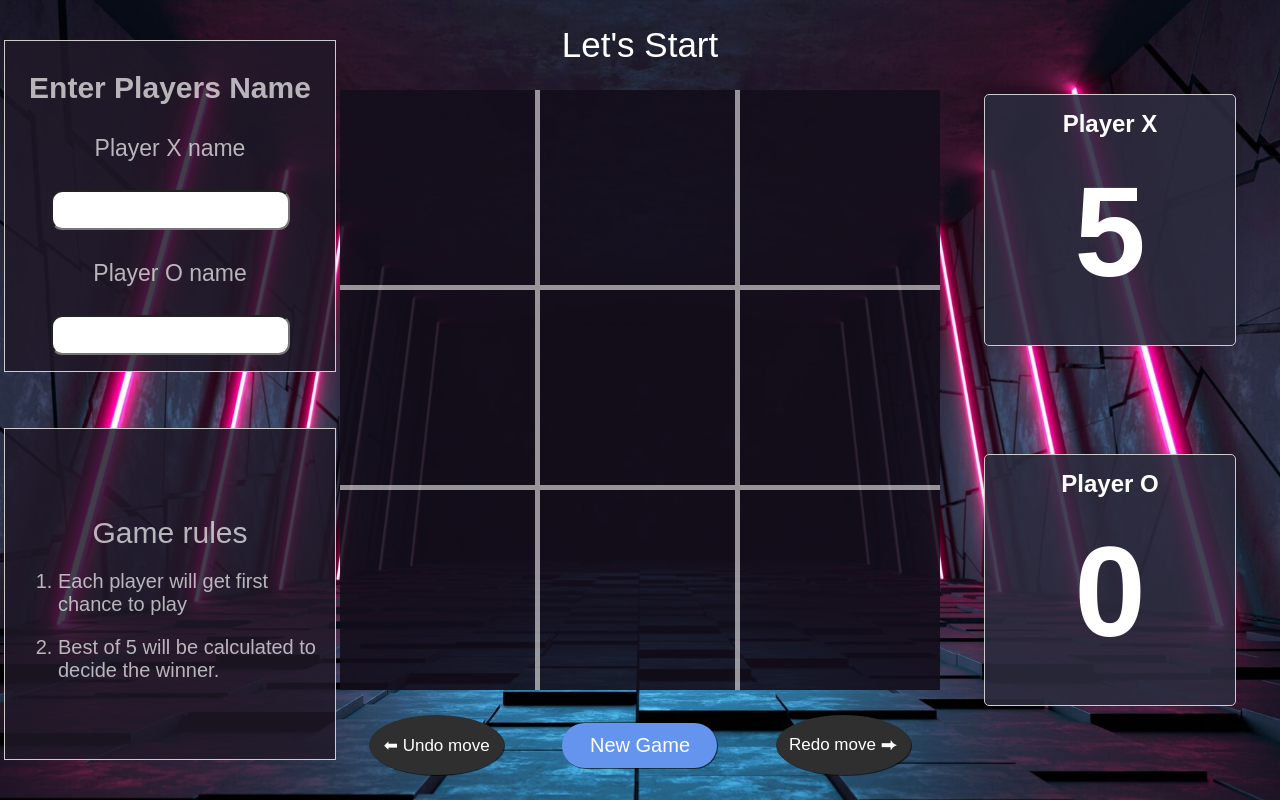
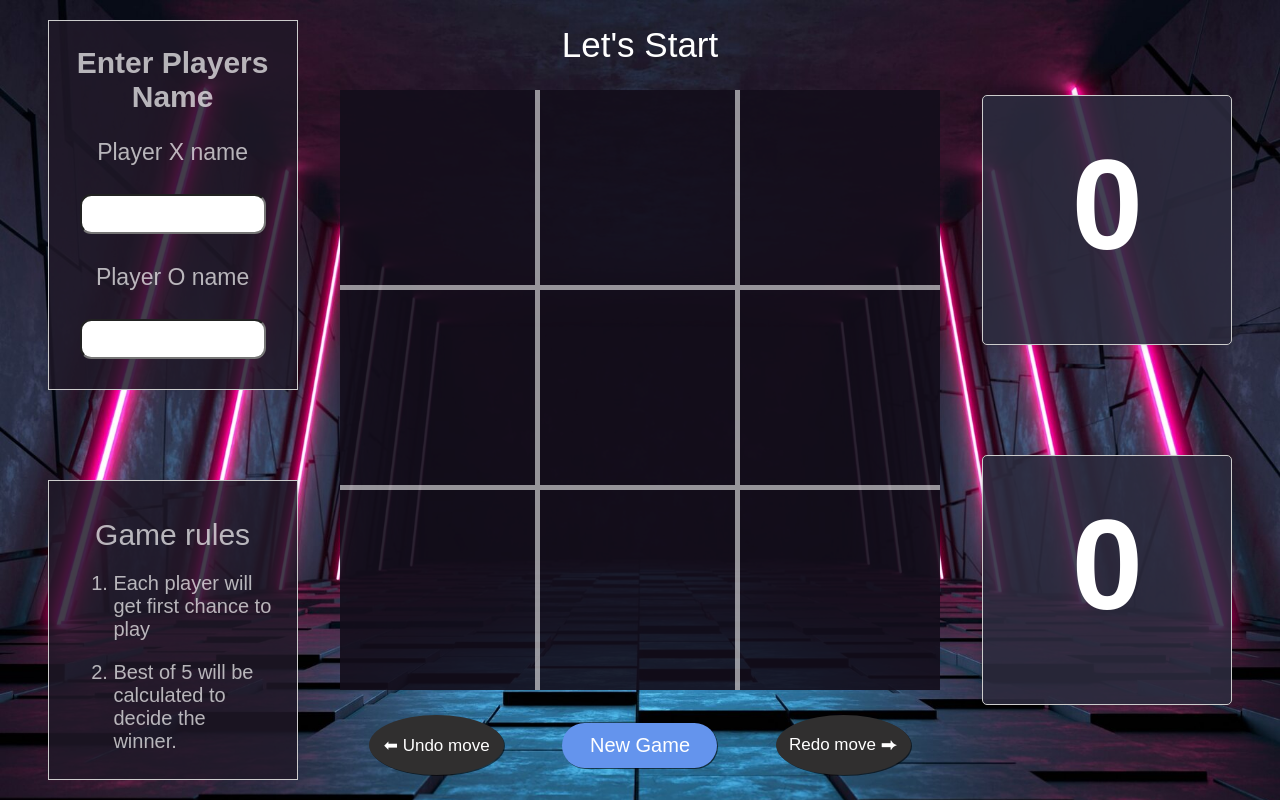
Before and after one commit to Aditya-Devarkonda/TIC-TAC-TOE, a React (Vite) app: page / in a window 1280 px wide. Built offline with nearby package versions, Linux system fonts and the light colour scheme.

Commit message:
building project - step 7
All features with player name & score update function added.

```diff
--- a/src/App.jsx
+++ b/src/App.jsx
@@ -1,97 +1,106 @@
+// App.jsx
 import LeftArea from "./components/LeftArea";
-import RightArea from "./components/RightArea";
+import ScoreCard from "./components/RightArea";
 import { Square } from "./components/Square";
 import React from "react";
 
 export default function Board() {
+  const [currentMove, setCurrentMove] = React.useState(true);
+  const [winnerName, setWinnerName] = React.useState("Let's Start");
+  const [allStepSquareValues, setAllStepSquareValues] = React.useState([Array(9).fill(null)]);
+  const [deletedSteps, setDeletedSteps] = React.useState([]);
+  const currentStepSquareValues = allStepSquareValues[allStepSquareValues.length - 1];
+  const [playerXName, setPlayerXName] = React.useState('');
+  const [playerOName, setPlayerOName] = React.useState('');
+  const [scoreX, setScoreX] = React.useState(0);
+  const [scoreO, setScoreO] = React.useState(0);
 
-  const [currentMove, setCurrentMove] = React.useState(true) ;
-  const [winnerName,setWinnerName] = React.useState("Let's Start");
-  const [allStepSquareValues, setAllStepSquareValues] = React.useState([Array(9).fill(null)])
-  const [deletedSteps, setDeletedSteps] = React.useState([]);
-  const currentStepSquareValues = (allStepSquareValues[allStepSquareValues.length -1])
-
-  function toggleMove(currentMove){
-    setCurrentMove(prevmove=> !prevmove)
-    return currentMove ? 'X':'O';
+  function toggleMove(currentMove) {
+    setCurrentMove(prevmove => !prevmove);
+    return currentMove ? 'X' : 'O';
   }
 
-  function toggleSquareValue(squareNumber){
-    if(calculateWinner(currentStepSquareValues)||currentStepSquareValues[squareNumber])
-    {
-      return
+  function toggleSquareValue(squareNumber) {
+    if (calculateWinner(currentStepSquareValues) || currentStepSquareValues[squareNumber]) {
+      return;
     }
 
     const tempArray = currentStepSquareValues.slice();
-    tempArray[squareNumber]= toggleMove(currentMove)
-    setAllStepSquareValues([...allStepSquareValues,tempArray])
+    tempArray[squareNumber] = toggleMove(currentMove);
+    setAllStepSquareValues([...allStepSquareValues, tempArray]);
 
-    function checkWinner(){
-      const winner = calculateWinner(tempArray);
-      if (winner) {
-        setWinnerName(`${winner} is a winner`);
+    const winner = calculateWinner(tempArray);
+    if (winner) {
+      const winningPlayer = winner === 'X' ? playerXName : playerOName;
+      setWinnerName(`${winningPlayer} is the winner!`);
+      if (winner === 'X') {
+        setScoreX(scoreX + 1);
       } else {
-        if (!tempArray.includes(null)) {
-          setWinnerName("No winner");
-        } else {
-          setWinnerName(`Next move: ${currentMove ? 'O' : 'X'}`);
-        }
+        setScoreO(scoreO + 1);
+      }
+    } else {
+      if (!tempArray.includes(null)) {
+        setWinnerName("No winner");
+      } else {
+        const nextMovePlayer = currentMove ? `${playerOName} (O)` : `${playerXName} (X)`;
+        setWinnerName(`Next move: ${nextMovePlayer}`);
       }
     }
-    checkWinner ()
   }
 
-  function calculateWinner(squareLines){
+  function calculateWinner(squareLines) {
     const winningLines = [
-      [0,1,2],
-      [3,4,5],
-      [6,7,8],
-      [0,3,6],
-      [1,4,7],
-      [2,5,8],
-      [0,4,8],
-      [2,4,6],
+      [0, 1, 2],
+      [3, 4, 5],
+      [6, 7, 8],
+      [0, 3, 6],
+      [1, 4, 7],
+      [2, 5, 8],
+      [0, 4, 8],
+      [2, 4, 6],
     ];
-    for(let i=0; i<winningLines.length; i++){
-      const[a,b,c]=winningLines[i]
-      if(squareLines[a] && squareLines[a]===squareLines[b] && squareLines[b]===squareLines[c]){
+    for (let i = 0; i < winningLines.length; i++) {
+      const [a, b, c] = winningLines[i];
+      if (squareLines[a] && squareLines[a] === squareLines[b] && squareLines[b] === squareLines[c]) {
         return squareLines[a];
       }
     }
     return null;
   }
 
-  function ResetSquareValues(){
-    setCurrentMove(true) ;
+  function ResetSquareValues() {
+    setCurrentMove(true);
     setWinnerName("Let's Start");
-    setAllStepSquareValues([Array(9).fill(null)])
+    setAllStepSquareValues([Array(9).fill(null)]);
+    setDeletedSteps([]);
   }
 
-  function UndoStep(){
+  function UndoStep() {
     if (allStepSquareValues.length === 1) return;
     const tempAllStepSquareValues = JSON.parse(JSON.stringify(allStepSquareValues));
-    setAllStepSquareValues(tempAllStepSquareValues.slice(0,-1));
-    const temp = [...deletedSteps,tempAllStepSquareValues.slice(-1)];
+    setAllStepSquareValues(tempAllStepSquareValues.slice(0, -1));
+    const temp = [...deletedSteps, tempAllStepSquareValues.slice(-1)];
     setDeletedSteps(temp);
-    toggleMove(currentMove)
-    checkWinner ()
+    toggleMove(currentMove);
+    checkWinner();
   }
 
-  function RedoStep(){
-
+  function RedoStep() {
     if (deletedSteps.length === 0) return; // No steps to redo
     const tempDeletedSteps = JSON.parse(JSON.stringify(deletedSteps));
-    const tempDeletedSteps2 = tempDeletedSteps.map(array=>array.flat());
+    const tempDeletedSteps2 = tempDeletedSteps.map(array => array.flat());
     setAllStepSquareValues(tempDeletedSteps2);
-    setDeletedSteps(tempDeletedSteps2.slice(0,-1))
-    toggleMove(currentMove)
-
+    setDeletedSteps(tempDeletedSteps2.slice(0, -1));
+    toggleMove(currentMove);
   }
 
-  return(
+  return (
     <div className="game-layout">
       <div className="left-area">
-        <LeftArea />
+        <LeftArea
+          setPlayerXName={setPlayerXName}
+          setPlayerOName={setPlayerOName}
+        />
       </div>
       <div className="main-area">
         <div className="winner-announcement">{winnerName}</div>
@@ -112,8 +121,13 @@ export default function Board() {
         </div>
       </div>
       <div className="right-area">
-            <RightArea />
+      <ScoreCard
+          playerXName={playerXName}
+          playerOName={playerOName}
+          scoreX={scoreX}
+          scoreO={scoreO}
+        />
       </div>
     </div>
-  )
+  );
 }
--- a/src/ScoreCard.css
+++ b/src/ScoreCard.css
@@ -8,7 +8,7 @@
     display: flex;
     flex-direction: column;
     justify-content:space-around;
-    align-items: center;
+    align-items: flex-end;
     min-height: 90%;
     min-width: 90%;
   }
@@ -20,11 +20,11 @@
     /* align-items: flex-start; */
     height: 250px;
     width: 250px;
+    margin-right: 10%;
     background-color:rgba(44, 43, 62, 0.89);
     border: 0.5px solid #ccc;
     border-radius: 5px;
     padding: 0px;
-    margin: 0px;
     box-shadow: 0px 0px 10px rgba(0, 0, 0, 0.1);
     transition: all 0.3s ease;
     text-align: center;
@@ -47,21 +47,4 @@
     color: white;
     margin: 0;
     padding: 0;
-    transition: all 0.3s ease; /* Add transition for score change */
   }
-
-  @keyframes foldUp {
-    0% {
-      transform: translateY(0);
-    }
-    50% {
-      transform: translateY(-5px); /* Fold up effect */
-    }
-    100% {
-      transform: translateY(0);
-    }
-  }
-
-  .score.changed {
-    animation: foldUp 0.5s ease; /* Apply fold up animation */
-  }
--- a/src/components/LeftArea.jsx
+++ b/src/components/LeftArea.jsx
@@ -1,19 +1,29 @@
 import React from 'react';
 
-function LeftArea () {
+function LeftArea ({setPlayerXName,setPlayerOName}) {
     return (
         <div className='left-cont'>
             <div className='name-container container'>
-                <p className='heading'>Enter Players Name</p>
+                <h2 className='name-heading'>Enter Players Name</h2>
 
                 <label htmlFor="playerX" className='Xlabel label'>Player X name</label>
                 <br></br>
-                <input type="text" id='playerX' className='Xinput input' />
+                <input
+                    type="text"
+                    id="playerX"
+                    className="Xinput input"
+                    onChange={(e) => setPlayerXName(e.target.value)}
+                />
 
 
                 <label htmlFor="playerO" className='Olabel label'>Player O name</label>
                 <br></br>
-                <input type="text" id='playerO' className='Oinput input'/>
+                <input
+                    type="text"
+                    id="playerO"
+                    className="Oinput input"
+                    onChange={(e) => setPlayerOName(e.target.value)}
+                />
            </div>
            <div className='rule-container container'>
                 <p className='rule-heading'>Game rules</p>
--- a/src/components/RightArea.jsx
+++ b/src/components/RightArea.jsx
@@ -1,18 +1,19 @@
+// RightArea.jsx
+
 import React from 'react';
 
-function ScoreCard (){
+export default function ScoreCard ({playerXName, playerOName, scoreX, scoreO}){
+
     return (
       <div className="score-card">
         <div className="player-card">
-          <h2 className='player-name'>Player X</h2>
-          <div className="score">{5}</div>
+          <h2 className='player-name'>{playerXName}</h2>
+          <div className="score">{scoreX}</div>
         </div>
         <div className="player-card">
-          <h2 className='player-name'>Player O</h2>
-          <div className="score">{0}</div>
+          <h2 className='player-name'>{playerOName}</h2>
+          <div className="score">{scoreO}</div>
         </div>
       </div>
     );
-  };
-
-  export default ScoreCard;
+};
--- a/src/index.css
+++ b/src/index.css
@@ -1,5 +1,3 @@
-import
-
 * {
   box-sizing: border-box;
 }
--- a/src/leftArea.css
+++ b/src/leftArea.css
@@ -5,7 +5,7 @@
 }
 .left-cont{
   min-width: 90%;
-  min-height: 90%;
+  min-height: 95%;
   display: flex;
   flex-direction: column;
   justify-content:space-between;
@@ -16,12 +16,14 @@
     /* margin-bottom: 10%;
     margin-top: 10%;
     margin-left: 20px; */
-    width: 330px;
-    height: 330px;
+    width: 250px;
+    height: 370px;
+    margin-left: 10%;
     display: flex;
     flex-direction: column;
     justify-content:space-around;
-    align-items:center;
+    align-items: center;
+    text-align: center;
     /* color: white; */
     color: rgba(255, 255, 255, 0.684);
     border: 0.5px solid #ccc;
@@ -29,9 +31,30 @@
     /* background-color:rgba(44, 43, 62, 0.991); */
 }
 
+.name-heading{
+    font-size: 30px;
+    font-weight:bold;
+}
+
+.label{
+    font-size: 23px;
+    padding-bottom: 10px;
+}
+
+.input{
+    width: 75%;
+    height: 40px;
+    border-radius: 0.707rem;
+    margin-bottom: 30px;
+    font-size: 30px;
+    font-weight: bold;
+    text-align: center;
+}
+
 .rule-container{
-    width: 330px;
-    height: 330px;
+    width: 250px;
+    height: 300px;
+    margin-left: 10%;
     display: flex;
     flex-direction: column;
     justify-content:center;
@@ -44,30 +67,10 @@
     /* background-color: #f0f0f0; */
 }
 
-.heading{
-    font-size: 30px;
-    font-weight:bold;
-}
-
 .rule-heading{
     margin-bottom: 0;
     font-size: 30px;
     font-weight:400;
-}
-
-.label{
-    font-size: 23px;
-    padding-bottom: 10px;
-}
-
-.input{
-    width: 70%;
-    height: 70px;
-    border-radius: 0.707rem;
-    margin-bottom: 30px;
-    font-size: 30px;
-    font-weight: bold;
-    text-align: center;
 }
 
 .rule-points{
```
